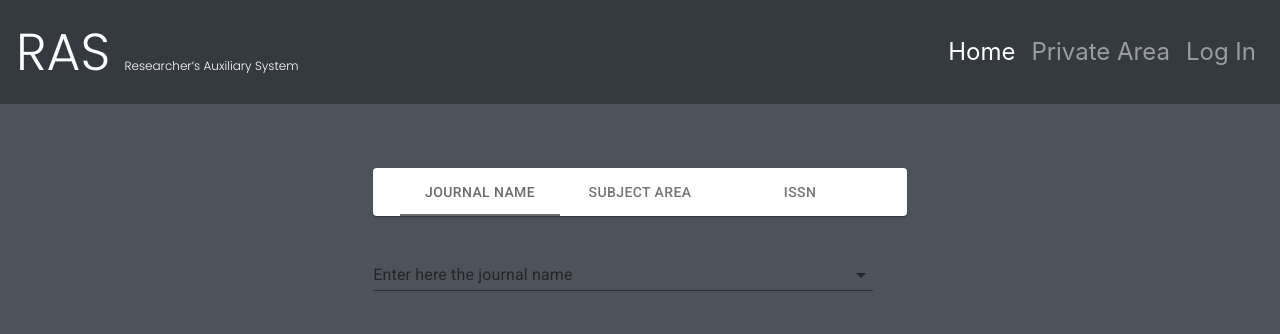
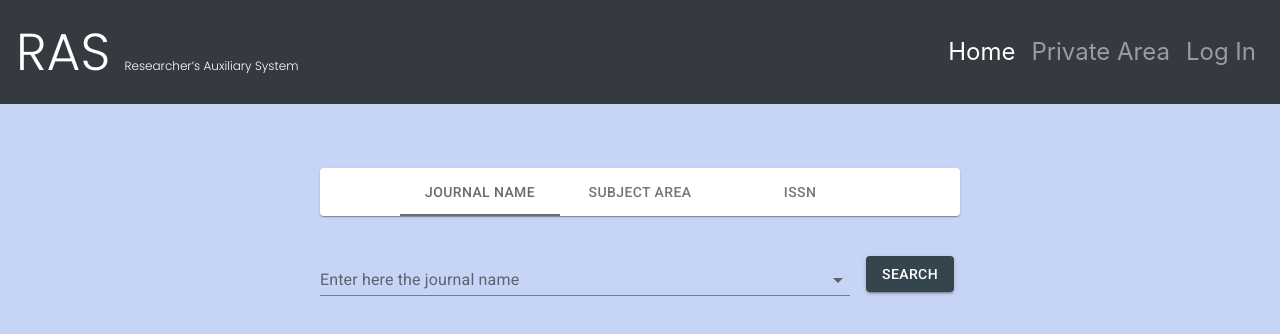
Before and after one commit to topStud/RAS, a React (Create React App) app in the folder front/: page / in a window 1280 px wide. Shown: the top 334 px of the page. Built offline with nearby package versions, Linux system fonts and the light colour scheme; no server answers.

Commit message:
added a search button + some design fixes

```diff
--- a/front/src/components/AppBody.js
+++ b/front/src/components/AppBody.js
@@ -24,7 +24,7 @@
                 <Grid item xs>
                     {/* Nothing */}
                 </Grid>
-                <Grid item xs={5}>
+                <Grid item xs={6}>
                         <SearchMenu />
                     {/*<SearchField />*/}
                 </Grid>
--- a/front/src/components/SearchField.js
+++ b/front/src/components/SearchField.js
@@ -14,35 +14,23 @@
 xhttp.open('GET', "../journals_names", true);
 xhttp.send();
 
-const useStyles = makeStyles((theme) => ({
-    root: {
-        width: 500,
-        '& > * + *': {
-            marginTop: theme.spacing(3),
-        },
-    },
-}));
-
 const theme = createMuiTheme({
     palette: {
         primary: {
-            main: '#c8c8c8'
+            main: '#2a325b'
         },
         secondary: {
-            main: '#ffffff'
+            main: '#377fac'
         }
     }
 });
 
 export default function Tags(props) {
-    let value = props.option
-    const classes = useStyles();
-    console.log(value)
+    let value = props.option;
     switch (value) {
         case 0:
             return (
                 <MuiThemeProvider theme={theme}>
-                    <div className={classes.root}>
                     <Autocomplete
                         multiple
                         id="tags-standard"
@@ -50,6 +38,7 @@
                         renderInput={(params) => (
                             <TextField
                                 {...params}
+                                fullWidth={true}
                                 variant="standard"
                                 label="Enter here the journal name"
                                 placeholder="journal name"
@@ -57,13 +46,11 @@
                             />
                         )}
                     />
-                    </div>
                 </MuiThemeProvider>
             );
         case 1:
             return (
                 <MuiThemeProvider theme={theme}>
-                    <div className={classes.root}>
                     <Autocomplete
                         multiple
                         id="tags-standard"
@@ -71,6 +58,7 @@
                         renderInput={(params) => (
                             <TextField
                                 {...params}
+                                fullWidth={true}
                                 variant="standard"
                                 label="Enter here the subject area"
                                 placeholder="subject area"
@@ -78,11 +66,11 @@
                             />
                         )}
                     />
-                    </div>
                 </MuiThemeProvider>
             );
         case 2:
             return (
+                <MuiThemeProvider theme={theme}>
                     <TextField
                         id="standard-number"
                         placeholder="Enter here ths ISSN value of the journal"
@@ -93,10 +81,7 @@
                             shrink: true,
                         }}
                     />
+                </MuiThemeProvider>
             );
     }
-
-
-
-
 }
--- a/front/src/components/SearchMenu.js
+++ b/front/src/components/SearchMenu.js
@@ -3,8 +3,10 @@
 import Paper from '@material-ui/core/Paper';
 import Tabs from '@material-ui/core/Tabs';
 import Tab from '@material-ui/core/Tab';
-import '../style/Search.css'
-import SearchField from './SearchField'
+import '../style/Search.css';
+import SearchField from './SearchField';
+//import Button from 'react-bootstrap/Button';
+import Button from '@material-ui/core/Button';
 
 const useStyles = makeStyles({
     root: {
@@ -16,6 +18,9 @@
     palette: {
         primary: {
             main: '#6c6c6c'
+        },
+        secondary: {
+            main: '#34454d'
         }
     }
 });
@@ -44,7 +49,14 @@
                 </Tabs>
             </Paper>
             <div id={'field-container'}>
-                <SearchField option={value}/>
+                <div id={'search-field-child'}>
+                    <SearchField option={value}/>
+                </div>
+                <div id={'button-child'}>
+                    <Button variant="contained" color="secondary">
+                        Search
+                    </Button>
+                </div>
             </div>
         </MuiThemeProvider>
     );
--- a/front/src/style/App.css
+++ b/front/src/style/App.css
@@ -1,7 +1,7 @@
 .App {
   min-height: 100vh;
   text-align: center;
-  background-color: #4e525b;
+  background-color: #c6d5f5;
   color: white;
   font-size: calc(10px + 2vmin);
   margin:0;
--- a/front/src/style/Search.css
+++ b/front/src/style/Search.css
@@ -3,7 +3,7 @@
 }
 
 #tags-standard {
-    color: #ffffff;
+    color: #377fac;
 }
 
 .search-field-container {
@@ -17,4 +17,15 @@
 
 #field-container {
     margin-top: 5%;
+    display: flex;
+    flex-direction: row;
+    align-items: center;
 }
+
+#search-field-child {
+    flex-grow: 5;
+    margin-right: 10px;
+}
+#button-child {
+    width: 100px;
+}
```
Lines whose indentation alone changed are shown as unchanged.
